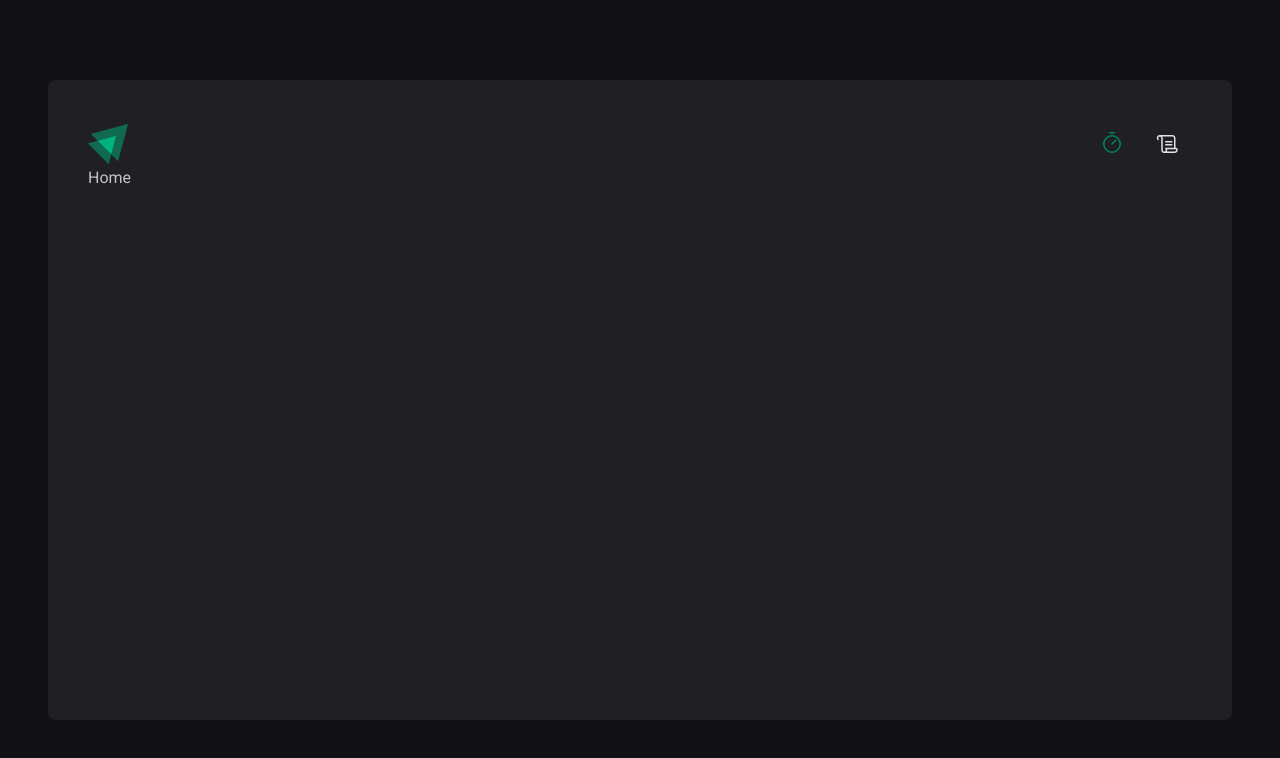
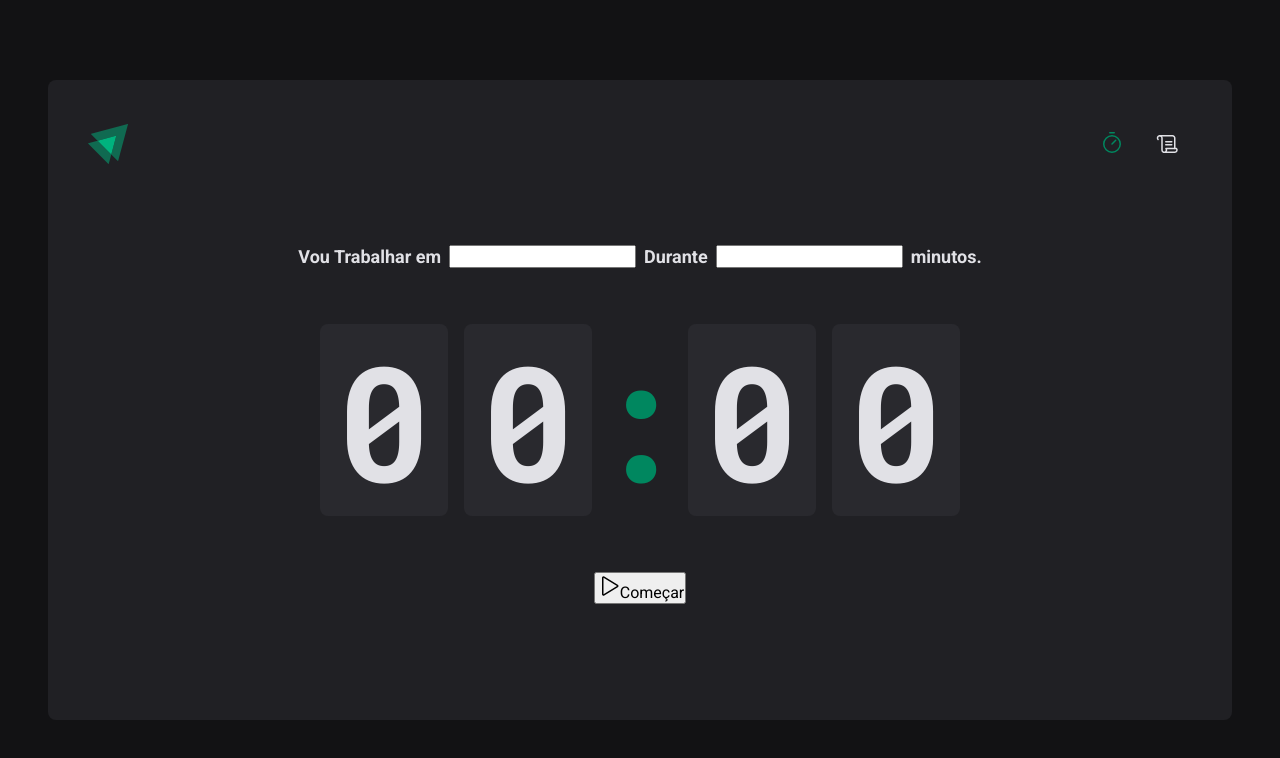
Before and after one commit to elioenays/02-ignite-timer, a React (Vite) app: page / in a window 1280 px wide. Shown: the top 758 px of the page. Built offline with nearby package versions, Linux system fonts and the light colour scheme.

Commit message:
Página: Home

```diff
--- a/src/pages/Home.tsx
+++ /dev/null
@@ -1,3 +0,0 @@
-export default function Home() {
-  return <div>Home</div>
-}
--- /dev/null
+++ b/src/pages/Home/index.tsx
@@ -0,0 +1,44 @@
+import { Play } from 'phosphor-react'
+import {
+  CountdownContainer,
+  FormContainer,
+  HomeContainer,
+  Separator,
+} from './styles'
+
+export default function Home() {
+  return (
+    <HomeContainer>
+      <form action=''>
+        <FormContainer>
+          <label htmlFor='task'>Vou Trabalhar em</label>
+          <input
+            type='text'
+            id='task'
+          />
+
+          <label htmlFor='minutesAmount'>Durante</label>
+          <input
+            type='number'
+            id='minutesAmount'
+          />
+
+          <span>minutos.</span>
+        </FormContainer>
+
+        <CountdownContainer>
+          <span>0</span>
+          <span>0</span>
+          <Separator>:</Separator>
+          <span>0</span>
+          <span>0</span>
+        </CountdownContainer>
+
+        <button type='submit'>
+          <Play size={24} />
+          Começar
+        </button>
+      </form>
+    </HomeContainer>
+  )
+}
--- /dev/null
+++ b/src/pages/Home/styles.ts
@@ -0,0 +1,58 @@
+import { styled } from 'styled-components'
+
+export const HomeContainer = styled.main`
+  flex: 1;
+  display: flex;
+  flex-direction: column;
+  align-items: center;
+  justify-content: center;
+
+  form {
+    display: flex;
+    flex-direction: column;
+    align-items: center;
+    gap: 3.5rem;
+  }
+`
+
+export const FormContainer = styled.div`
+  width: 100%;
+
+  display: flex;
+  align-items: center;
+  justify-content: center;
+  gap: 0.5rem;
+
+  color: ${(props) => props.theme['gray-100']};
+
+  font-size: 1.125rem;
+  font-weight: bold;
+  flex-wrap: wrap;
+`
+
+export const CountdownContainer = styled.div`
+  font-family: 'Roboto Mono', monospace;
+  font-size: 10rem;
+  line-height: 8rem;
+  color: ${(props) => props.theme['gray-100']};
+
+  display: flex;
+  gap: 1rem;
+
+  span {
+    background: ${(props) => props.theme['gray-700']};
+    padding: 2rem 1rem;
+    border-radius: 8px;
+  }
+`
+
+export const Separator = styled.div`
+  padding: 2rem 0;
+
+  color: ${(props) => props.theme['green-500']};
+
+  width: 4rem;
+  overflow: hidden;
+  display: flex;
+  justify-content: center;
+`
--- a/src/styles/global.ts
+++ b/src/styles/global.ts
@@ -15,6 +15,7 @@
 body{
   background:${(props) => props.theme['gray-900']};
   color:${(props) => props.theme['gray-300']};
+  -webkit-font-smoothing: antialiased;
 }
 
 body, input, textarea, button {
```
